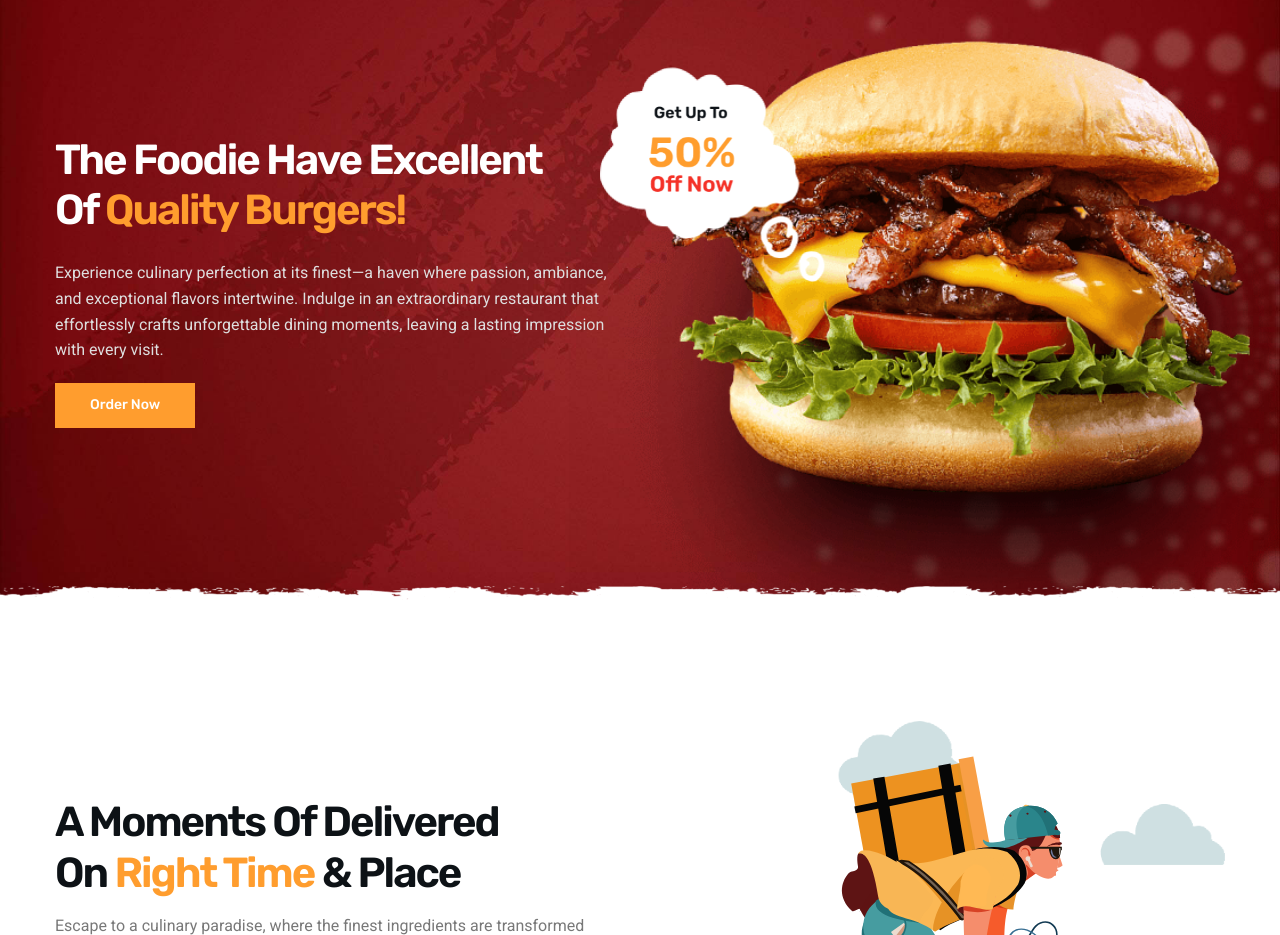
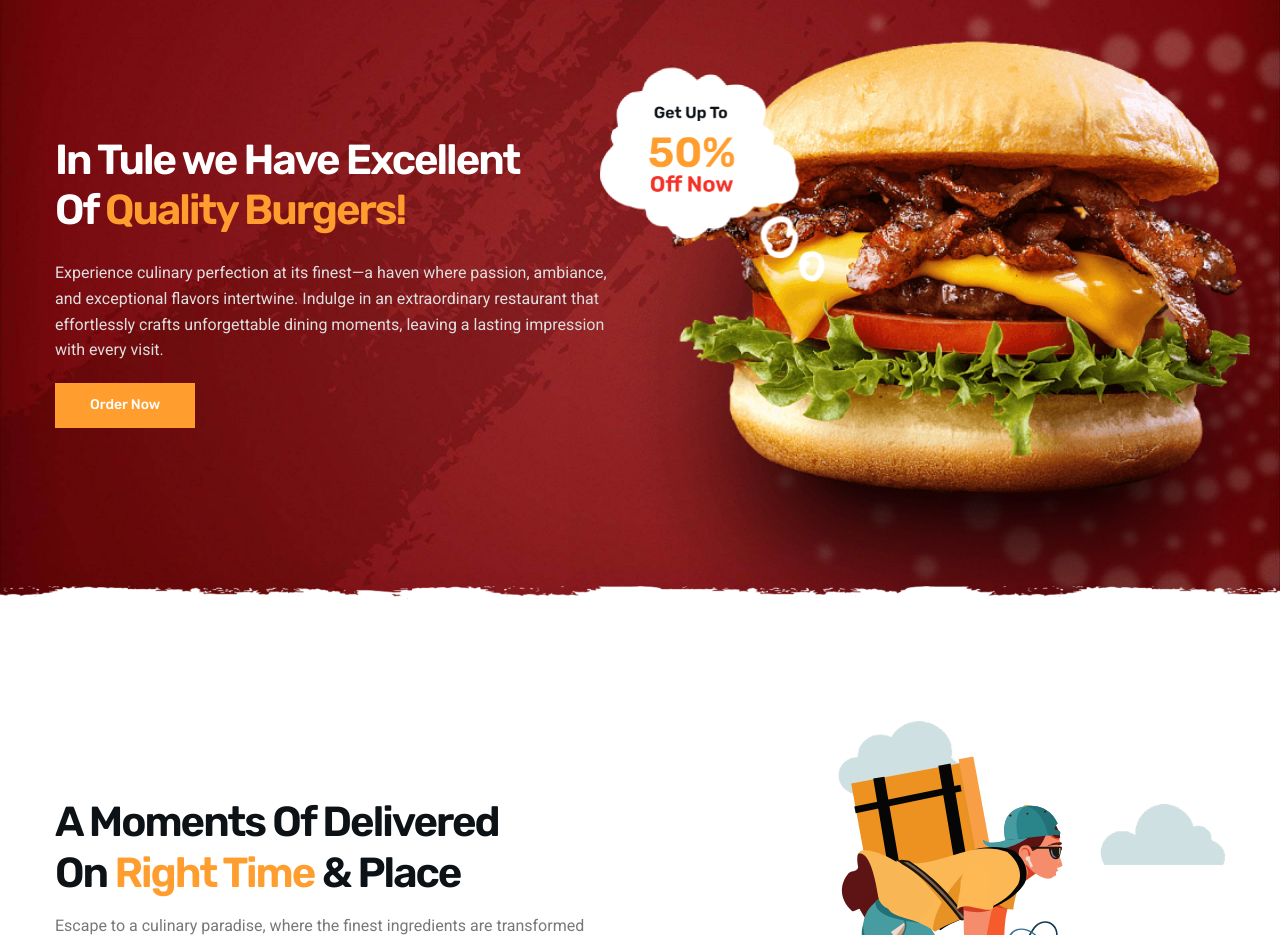
Before and after one commit to Masian-Parkire/Foodie, a plain HTML site: page index.html in a window 1280 px wide. Shown: the part 4280-5215 px from the top of the page. Drawn offline with nearby package versions, Linux system fonts and the light colour scheme.

Commit message:
first commit

```diff
--- a/index.html
+++ b/index.html
@@ -5,7 +5,7 @@
   <meta charset="UTF-8">
   <meta http-equiv="X-UA-Compatible" content="IE=edge">
   <meta name="viewport" content="width=device-width, initial-scale=1.0">
-  <title>Foodie - Supper delicious Burger in town!</title>
+  <title>Tule - Supper delicious Burger in town!</title>
 
   <!--
     - favicon
@@ -684,7 +684,7 @@
           <div class="cta-content">
 
             <h2 class="h2 section-title">
-              The Foodie Have Excellent Of
+              In Tule we Have Excellent Of
               <span class="span">Quality Burgers!</span>
             </h2>
 
```
